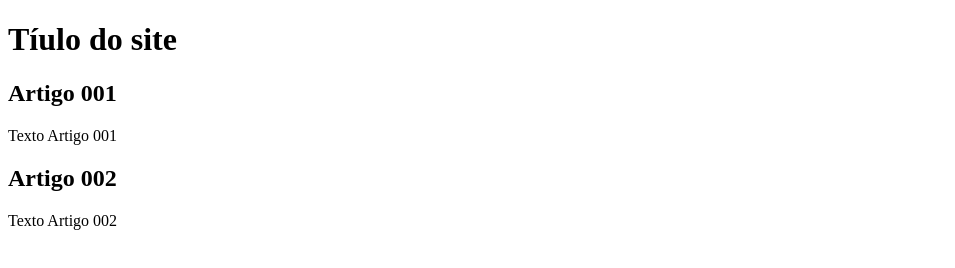
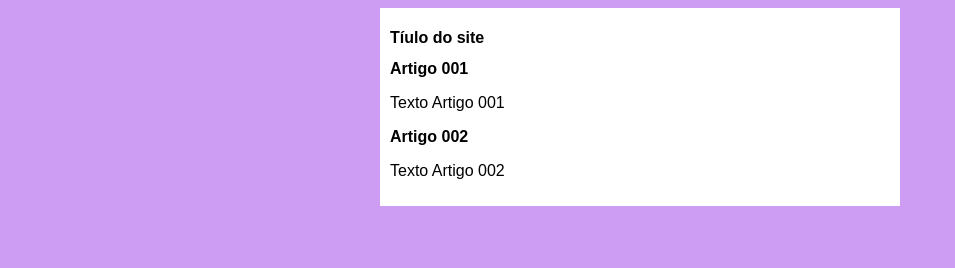
Before and after one commit to otiagoss/projeto-site, a plain HTML site: page index.html in a window 1280 px wide. Shown: the whole page, without its empty margins (0-955 px from the left). Drawn offline with Linux system fonts and the light colour scheme.

Commit message:
iniciei o degisn

```diff
--- /dev/null
+++ b/estilo/style.css
@@ -0,0 +1,21 @@
+* {
+
+    font-family: Arial, Helvetica, sans-serif;
+    font-size: 16px;
+
+}
+
+body {
+
+    background-color: rgb(204,157,243);
+
+}
+
+main{
+  background-color: white;
+  width: 500px;
+  margin: auto;
+  padding: 10px;
+  box-shadow: 3px  3px 5px rgba(0, 0, 0, 0,47);
+
+}
--- a/index.html
+++ b/index.html
@@ -5,6 +5,7 @@
     <meta http-equiv="X-UA-Compatible" content="IE=edge">
     <meta name="viewport" content="width=device-width, initial-scale=1.0">
     <title>Título do site</title>
+    <link rel="stylesheet" href="estilo/style.css">
 </head>
 <body>
     <main>
```
